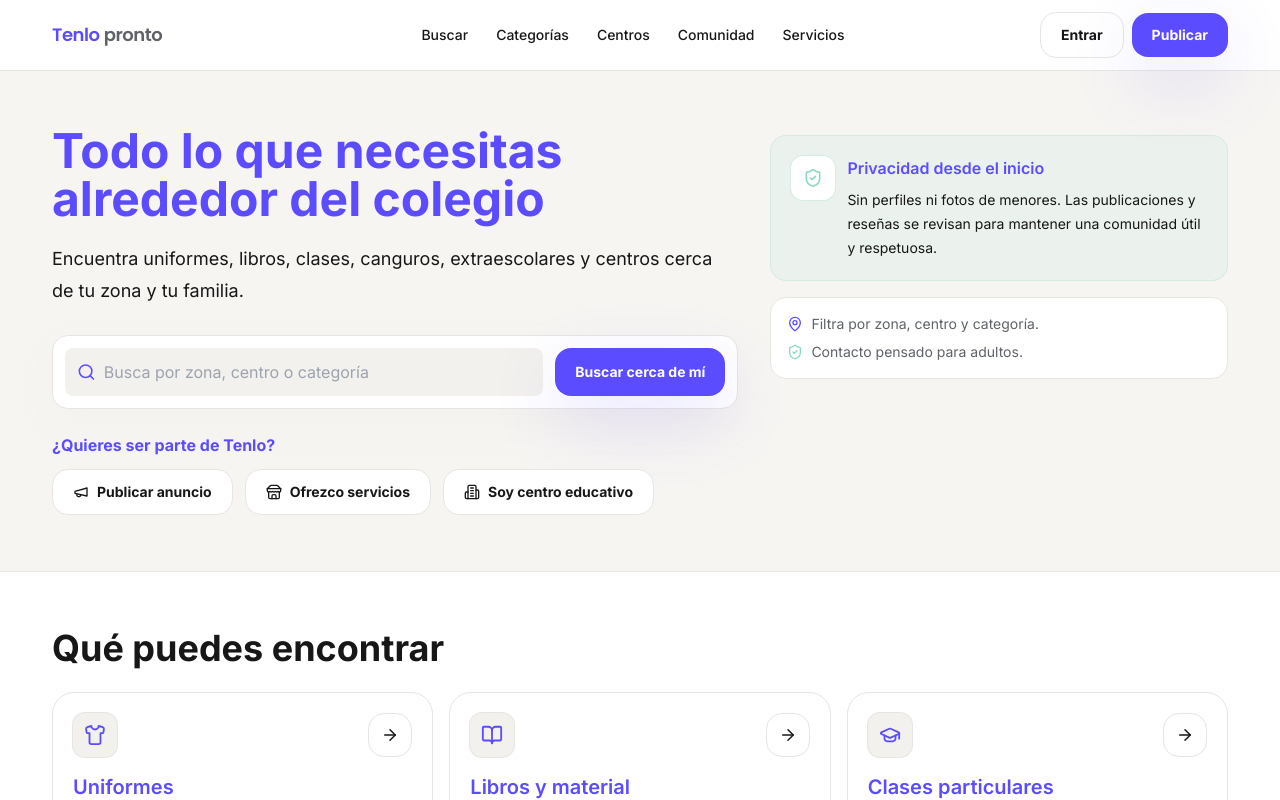
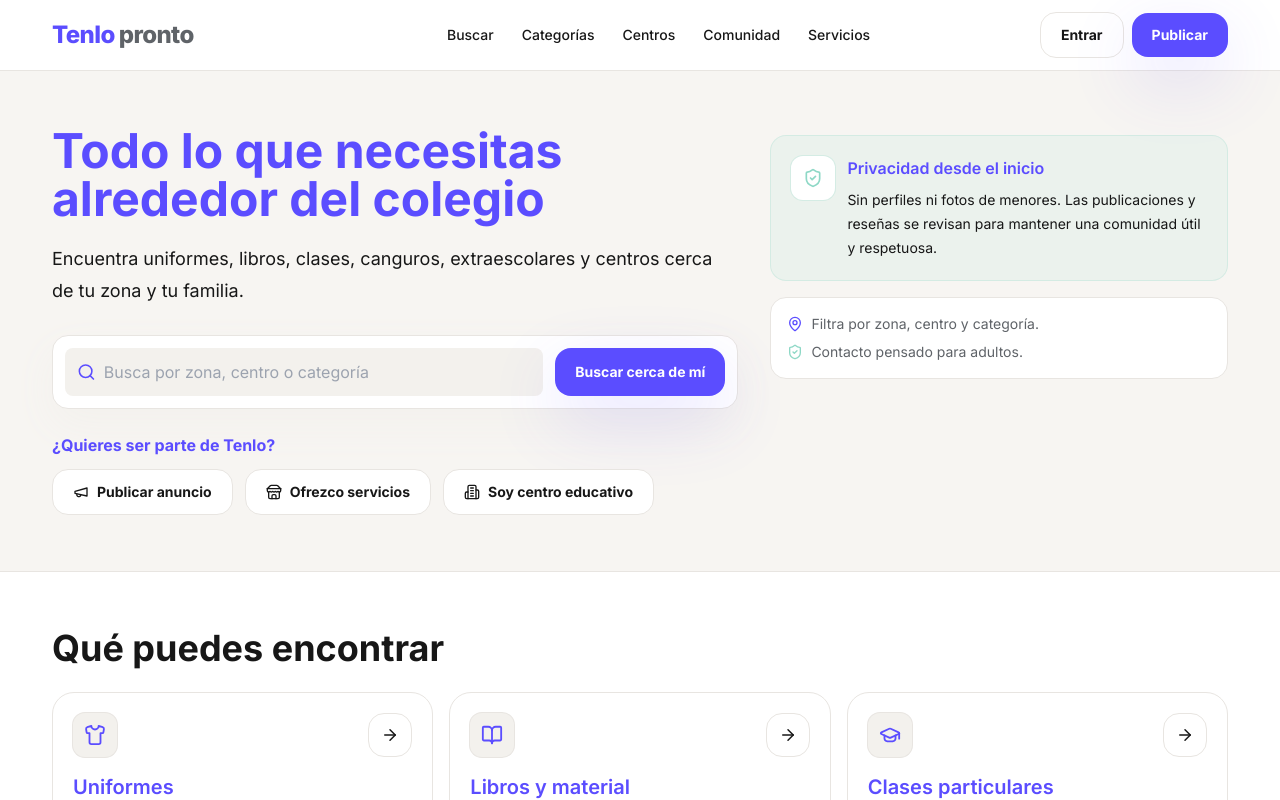
Before and after one commit to rdrgzjavier/kiryco, a Next.js app: page / in a window 1280 px wide. Shown: the top 800 px of the page. Built offline with nearby package versions, Linux system fonts and the light colour scheme.

Commit message:
Update animated logo scale

```diff
--- a/src/components/AnimatedLogo.tsx
+++ b/src/components/AnimatedLogo.tsx
@@ -29,7 +29,7 @@ export default function AnimatedLogo() {
   }, []);
 
   return (
-    <div className="font-poppins flex items-center gap-1 text-lg font-semibold leading-none tracking-tight">
+    <div className="flex items-center gap-1 text-2xl font-extrabold leading-none tracking-tight">
       <span className="text-ink">Tenlo</span>
       <div className="relative inline-block">
         <span className="invisible select-none whitespace-nowrap" aria-hidden="true">que necesitas</span>
```
